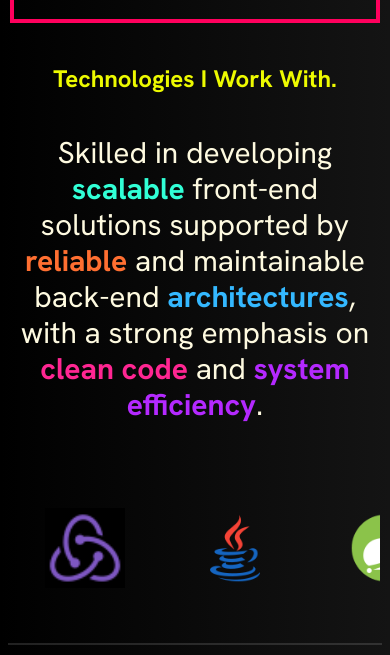
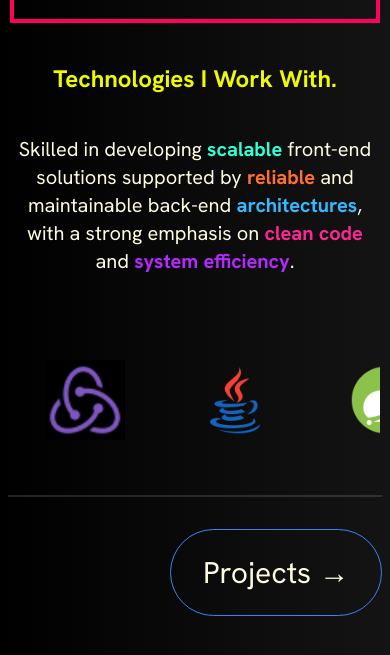
Before and after one commit to ShivakumarDornala/New-Portfolio-2026, a website: page about.html in a window 390 px wide. Shown: the part 2500-3155 px from the top of the page. Drawn offline with nearby package versions, Linux system fonts and the light colour scheme; a web font is replaced by a local one.

Commit message:
Change in about page

```diff
--- a/about.html
+++ b/about.html
@@ -310,7 +310,7 @@
       <p class="text-[#edfa00] w-[95%] mx-auto flex justify-center items-center text-2xl md:text-4xl font-bold my-10">Technologies I Work With <span
           class="animate-ping"> .</span>
       </p>
-      <p class="text-[#fefae0] text-3xl text-center mb-10">
+      <p class="text-[#fefae0] text-xl md:text-3xl text-center mb-10">
         Skilled in developing <b class="text-[#31ffd6]">scalable</b> front-end solutions supported by <b
           class="text-[#ff6f31]">reliable</b> and maintainable back-end <b class="text-[#34b8ff]">architectures</b>,
         with a strong emphasis on <b class="text-[#ff2692]">clean code</b> and <b class="text-[#b429ff]">system
```
